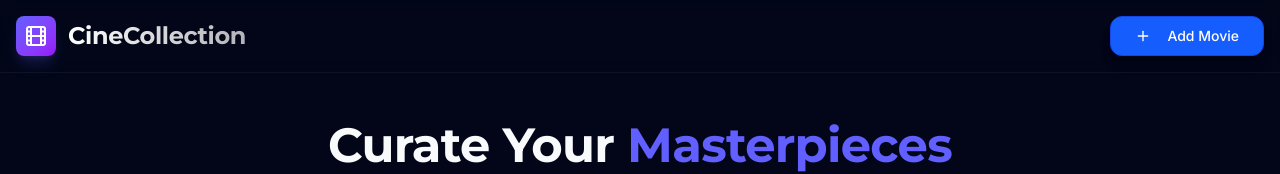
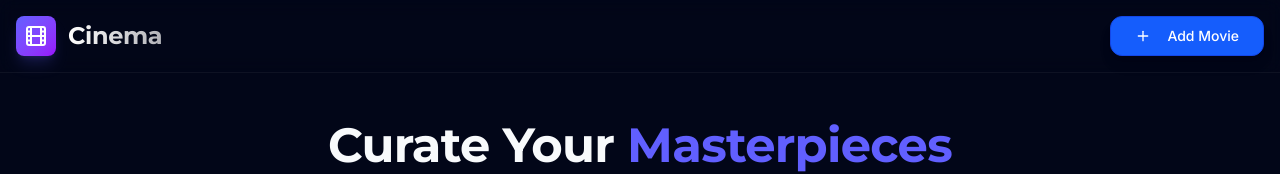
Before and after one commit to zahraelfrouah/movies-explorer-gmc, a React (Vite) app: page / in a window 1280 px wide. Shown: the top 174 px of the page. Built offline with nearby package versions, Linux system fonts and the light colour scheme.

Commit message:
Update movie poster URLs and change title from 'CineCollection' to 'Cinema'

```diff
--- a/src/App.jsx
+++ b/src/App.jsx
@@ -10,7 +10,7 @@ const sampleMovies = [
     title: "Inception",
     description: "A mind-bending thriller by Christopher Nolan.",
     posterUrl:
-      "https://images.unsplash.com/photo-1581905764498-3c3f79d4e2d3?w=400",
+      "https://play-lh.googleusercontent.com/-qtECEmfe9yjg9w57QlILDP8Bgk5mT-cOUduloX_48y_NGYaP4dgZnrY0tUP7WX5x-vXEKhOzWL-QgFXyp4",
     rating: 5,
   },
   {
@@ -18,7 +18,7 @@ const sampleMovies = [
     title: "The Dark Knight",
     description: "Batman faces the Joker in Gotham City.",
     posterUrl:
-      "https://images.unsplash.com/photo-1579546928686-42a7d8f36d45?w=400",
+      "https://storage.googleapis.com/pod_public/1300/257216.jpg",
     rating: 4,
   },
 ];
@@ -42,7 +42,7 @@ export default function Home() {
               <Film className="h-6 w-6 text-white" />
             </div>
             <h1 className="text-2xl font-bold font-sans bg-clip-text text-transparent bg-gradient-to-r from-white to-white/70">
-              CineCollection
+              Cinema
             </h1>
           </div>
 
```
